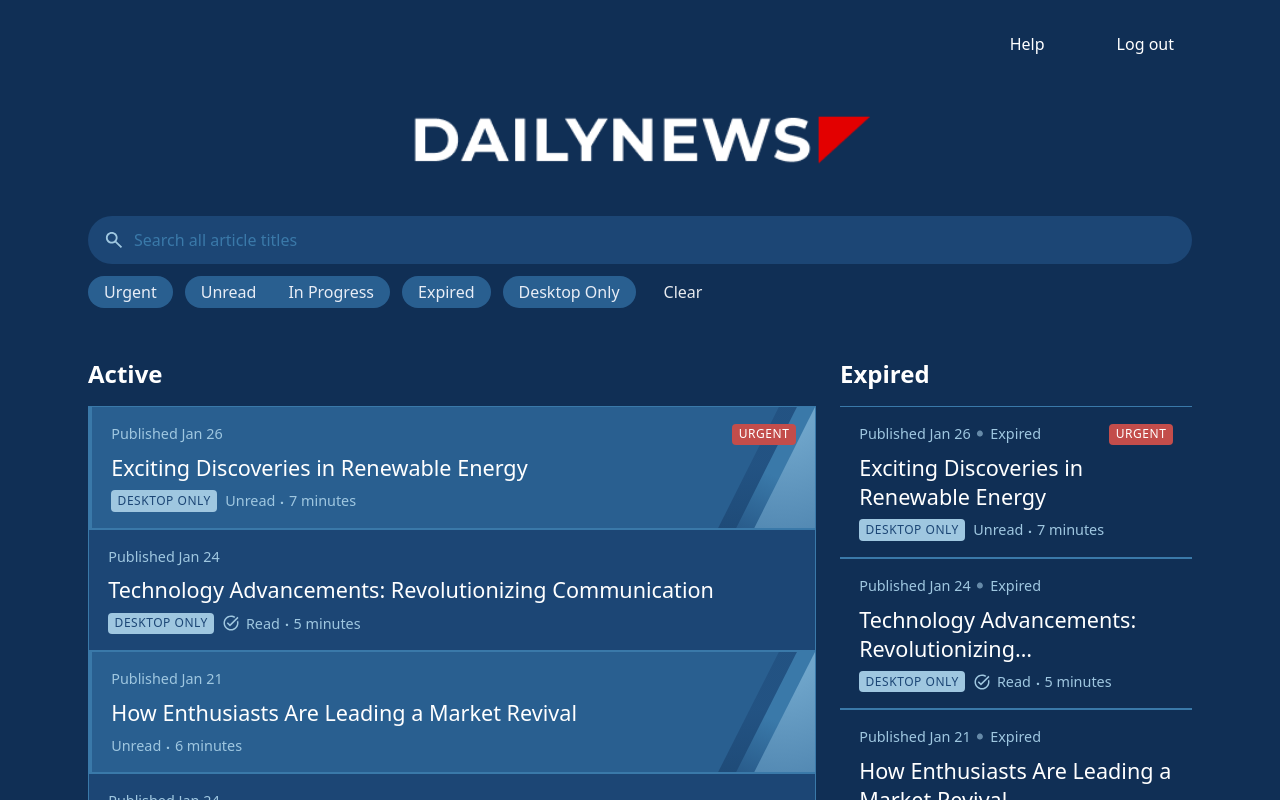
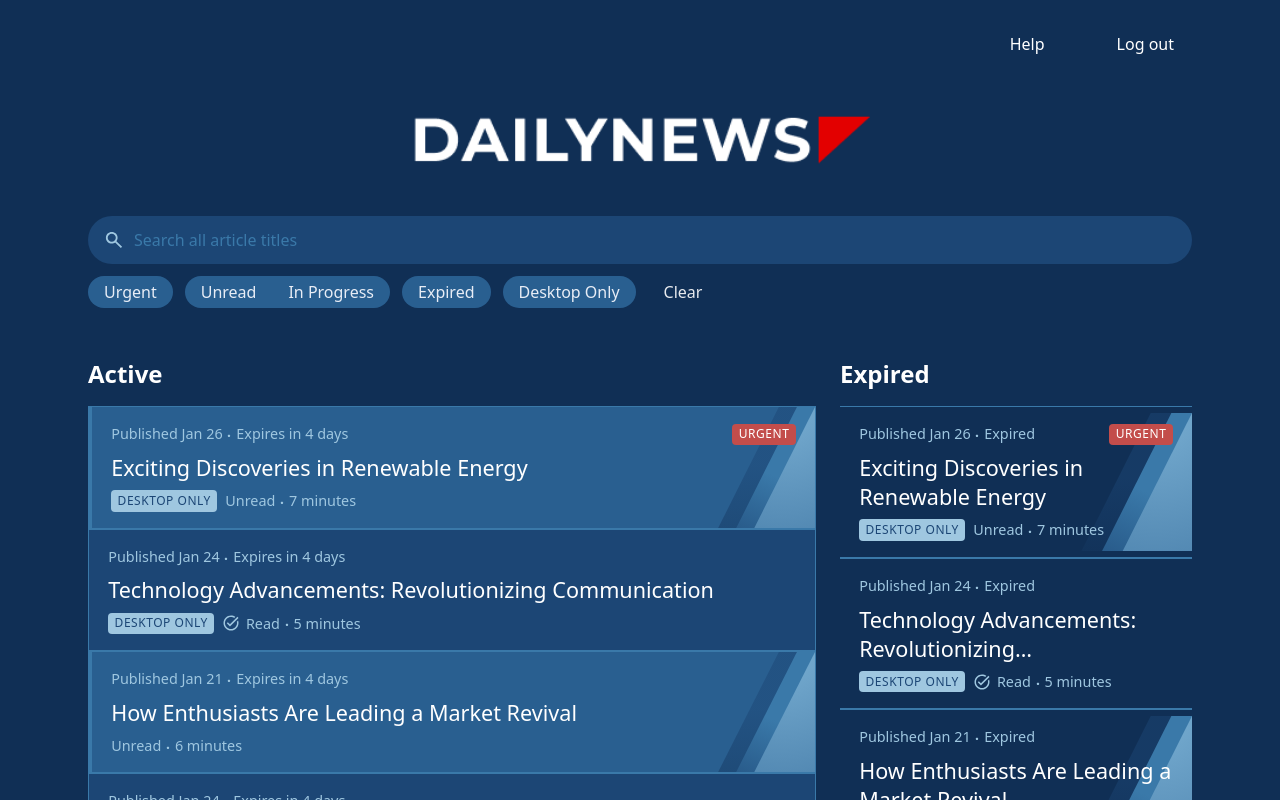
Before and after one commit to andreatanky/react-app-fe, a React (Vite) app: page / in a window 1280 px wide. Shown: the top 800 px of the page. Built offline with nearby package versions, Linux system fonts and the light colour scheme.

Commit message:
Create ProductCardHeader component

```diff
--- a/src/components/cards/ProductCard.module.css
+++ b/src/components/cards/ProductCard.module.css
@@ -119,5 +119,3 @@
   width: 18px;
   height: 18px;
 }
-
-.metaSeparator { width: 10px; height: 10px; opacity: 0.6; }
--- a/src/components/cards/ProductCard.tsx
+++ b/src/components/cards/ProductCard.tsx
@@ -2,8 +2,8 @@ import type { KeyboardEvent } from 'react'
 
 import { Product } from '../../models/Product'
 import { isDesktopOnlyProduct } from '../../utils/productUtils'
-import Label from '../labels/Label'
 import ProductCardFooter from './ProductCardFooter'
+import ProductCardHeader from './ProductCardHeader'
 import styles from './ProductCard.module.css'
 
 type ProductCardProps = {
@@ -84,7 +84,7 @@ export const ProductCard = ({
       onClick={() => onProductClick(product.systemDocId)}
       onKeyDown={handleKeyDown}
     >
-      {!expired && !isRead ? (
+      {!isRead ? (
         <img
           className={styles.background}
           src="card_background_dark.svg"
@@ -93,36 +93,11 @@ export const ProductCard = ({
       ) : null}
 
       <div className={styles.content}>
-        <div className={styles.metaRow}>
-          {publishedDisplay ? (
-            <span className={styles.metaItem}>Published {publishedDisplay}</span>
-          ) : null}
-
-          {expired ? (
-            <>
-              {publishedDisplay ? (
-                <img
-                  className={styles.metaSeparator}
-                  src="interpunct.svg"
-                  alt=""
-                  aria-hidden="true"
-                />
-              ) : null}
-              <span className={styles.metaItem}>Expired</span>
-            </>
-          ) : null}
-
-          <span className={styles.spacer} />
-          <div className={styles.badges}>
-            {product.isUrgent ? (
-              <Label
-                text="Urgent"
-                backgroundColor="var(--color-secondary)"
-                textColor="var(--color-on-primary, #0f172a)"
-              />
-            ) : null}
-          </div>
-        </div>
+        <ProductCardHeader
+          publishedDisplay={publishedDisplay}
+          expired={expired}
+          isUrgent={product.isUrgent}
+        />
 
         <h3 className={titleClasses.join(' ')}>{product.title}</h3>
 
--- /dev/null
+++ b/src/components/cards/ProductCardHeader.tsx
@@ -0,0 +1,46 @@
+import Label from '../labels/Label'
+import styles from './ProductCard.module.css'
+
+type ProductCardHeaderProps = {
+  publishedDisplay: string | null
+  expired: boolean
+  isUrgent: boolean
+}
+
+export const ProductCardHeader = ({
+  publishedDisplay,
+  expired,
+  isUrgent,
+}: ProductCardHeaderProps) => (
+  <div className={styles.metaRow}>
+    {publishedDisplay ? (
+      <>
+        <span className={styles.metaItem}>Published {publishedDisplay}</span>
+        <img
+          className={styles.separator}
+          src="interpunct.svg"
+          alt=""
+          aria-hidden="true"
+        />
+      </>
+    ) : null}
+
+    <span className={styles.metaItem}>
+      {expired ? 'Expired' : 'Expires in 4 days'}
+    </span>
+
+    <span className={styles.spacer} />
+
+    <div className={styles.badges}>
+      {isUrgent ? (
+        <Label
+          text="Urgent"
+          backgroundColor="var(--color-secondary)"
+          textColor="var(--color-on-primary, #0f172a)"
+        />
+      ) : null}
+    </div>
+  </div>
+)
+
+export default ProductCardHeader
```
